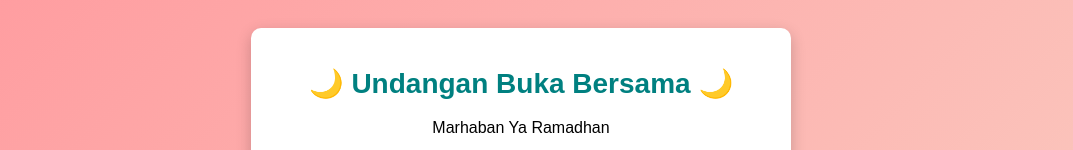
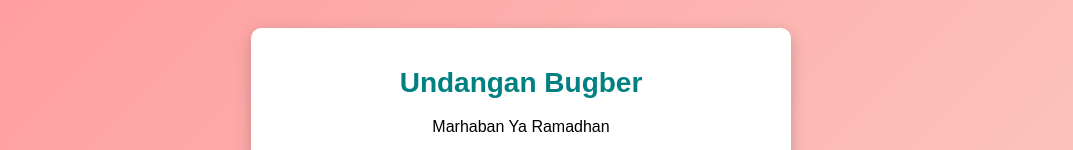
Before and after one commit to TouchM33/Ctma.github.io, a plain HTML site: page index.html in a window 1280 px wide. Shown: the top 150 px of the page, without its empty margins (119-1192 px from the left). Drawn offline with Linux system fonts and the light colour scheme.

Commit message:
Update index.html

```diff
--- a/index.html
+++ b/index.html
@@ -8,7 +8,7 @@
 </head>
 <body>
     <div class="container">
-        <h1>🌙 Undangan Buka Bersama 🌙</h1>
+        <h1>Undangan Bugber</h1>
         <p class="ramadhan-text">Marhaban Ya Ramadhan</p>
         <img src="ramadhan-lantern.png" alt="Ramadhan Lantern" class="lantern">
         <p><strong>📍 Tempat:</strong> Base Lord Elan</p>
```
